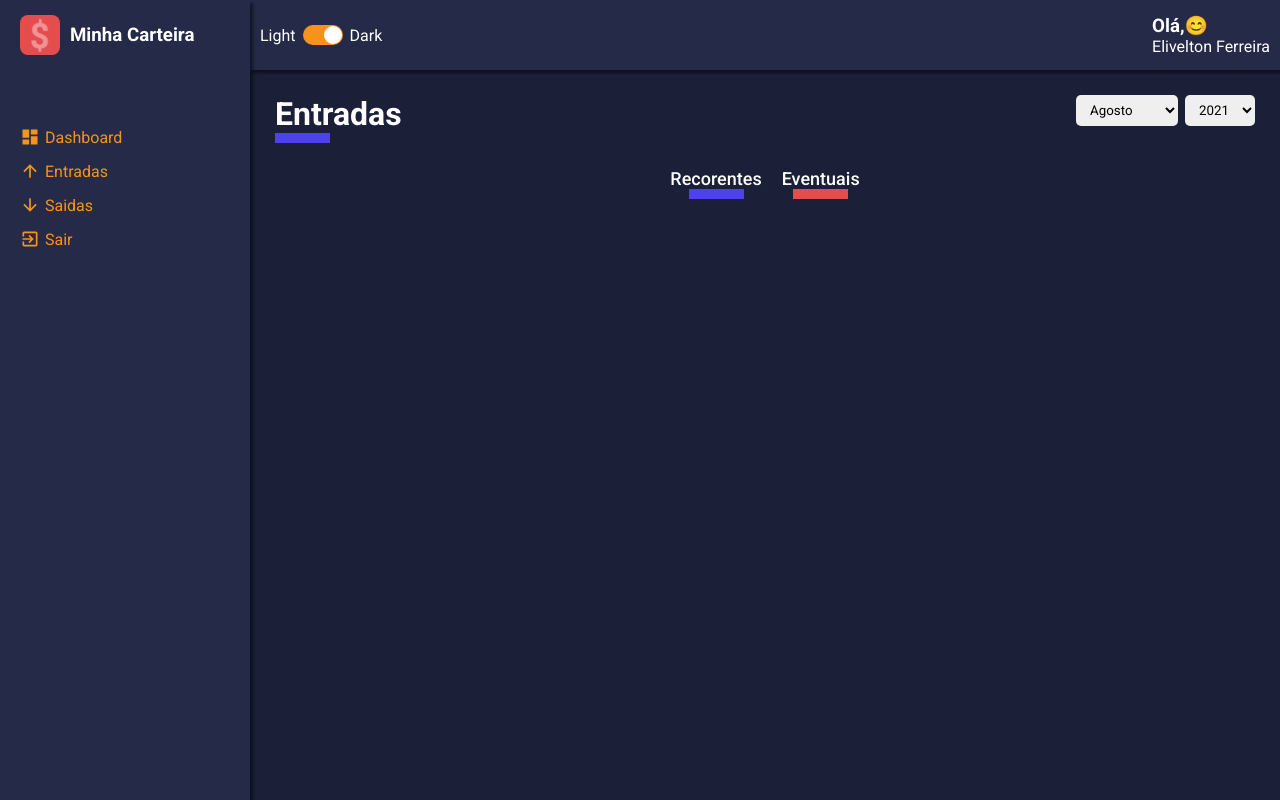
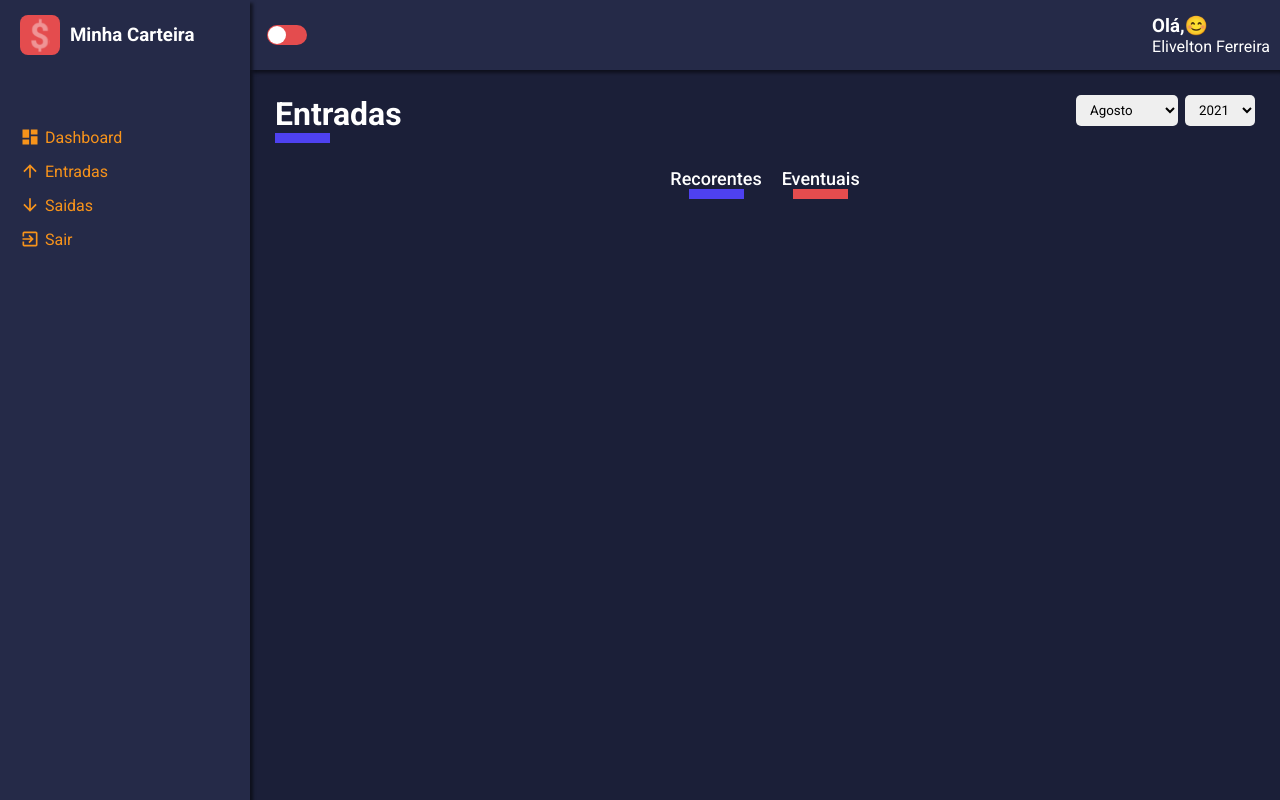
Before and after one commit to eliveltonsf/my-wallet, a React (Create React App) app: page /list/entry-balance in a window 1280 px wide. Built offline with nearby package versions, Linux system fonts and the light colour scheme.

Commit message:
feat: dynamic toggle component

```diff
--- a/src/components/Toggle/index.tsx
+++ b/src/components/Toggle/index.tsx
@@ -3,17 +3,28 @@ import React from 'react';
 
 import { Container, ToggleLabel, ToggleSelector } from './styles'
 
+interface IToggleProps {
+  labelLeft: string;
+  labelRight: string;
+  checked: boolean;
+  onChange(): void;
+}
 
-const Toggle: React.FC = () => (
+const Toggle: React.FC<IToggleProps> = ({
+  labelLeft,
+  labelRight,
+  checked,
+  onChange,
+}) => (
   <Container>
-    <ToggleLabel>Light</ToggleLabel>
+    <ToggleLabel>{labelLeft}</ToggleLabel>
     <ToggleSelector
-      checked
+      checked={checked}
       uncheckedIcon={false}
       checkedIcon={false}
-      onChange={() => { }}
+      onChange={onChange}
     />
-    <ToggleLabel>Dark</ToggleLabel>
+    <ToggleLabel>{labelRight}</ToggleLabel>
   </Container>
 )
 
```
